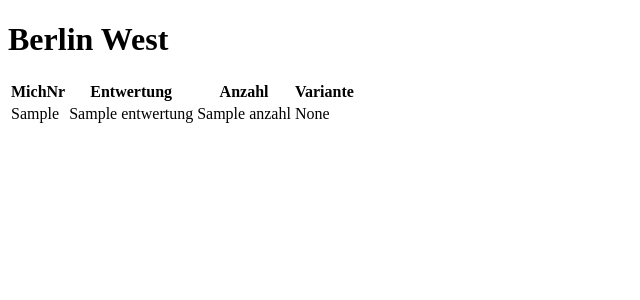
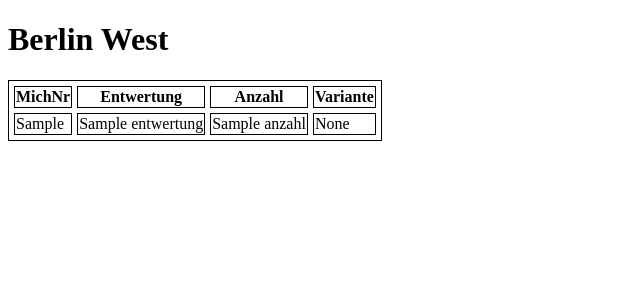
Before and after one commit to WeichselRiver/MongoMarken, a Flask app: page / in a window 1280 px wide. Shown: the part 26-326 px from the top of the page, without its empty margins (0-640 px from the left). Run offline with Flask 2, Linux system fonts and the light colour scheme; a database or web service that is not in the repository returns one stand-in record (values such as "Sample title"); some libraries are stand-ins or nearby versions.

Commit message:
formated table

```diff
--- /dev/null
+++ b/static/style.css
@@ -0,0 +1,8 @@
+table, th, td {
+    border: 1px solid black;
+  }
+
+
+table {
+    border-spacing: 5px;
+  }
--- a/templates/index.html
+++ b/templates/index.html
@@ -6,6 +6,7 @@
     <meta charset="UTF-8">
     <meta name="viewport" content="width=device-width, initial-scale=1.0">
     <title>Document</title>
+    <link rel="stylesheet" href="static/style.css">
 </head>
 
 <body>
```
